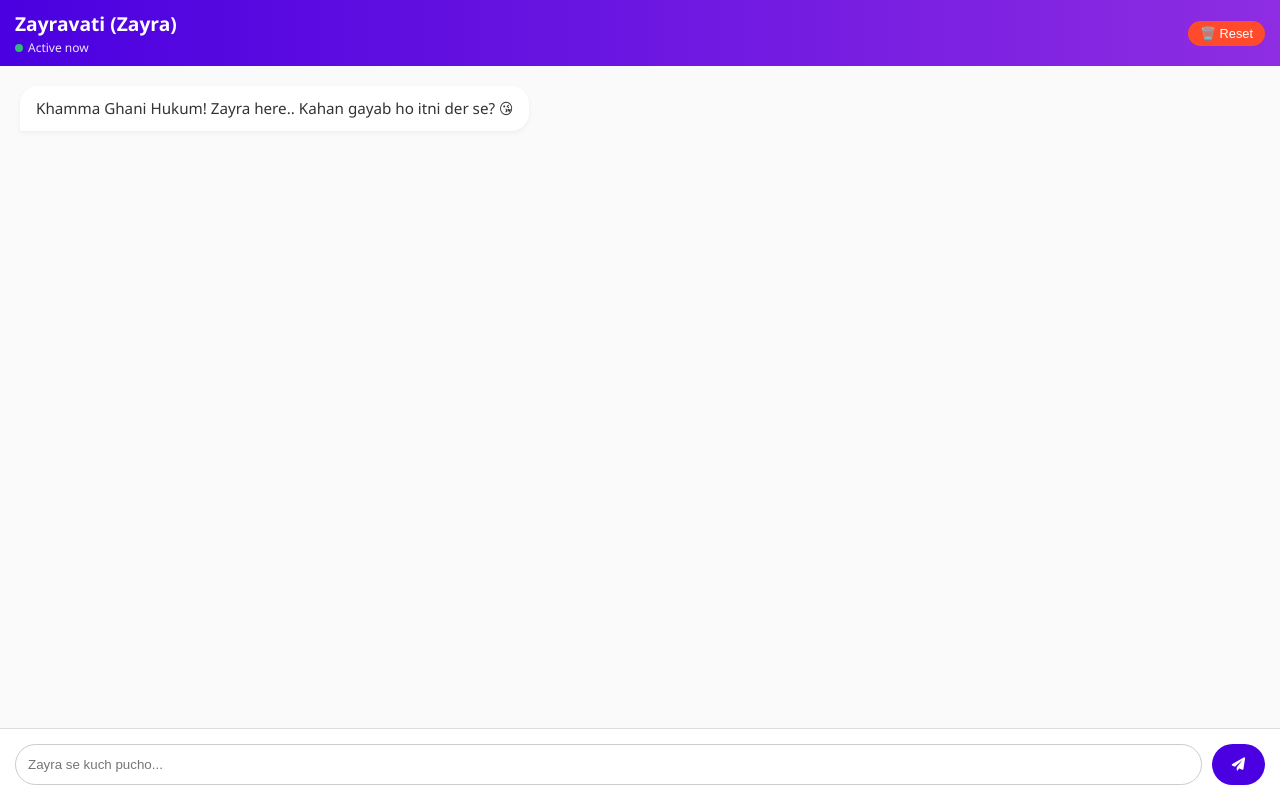
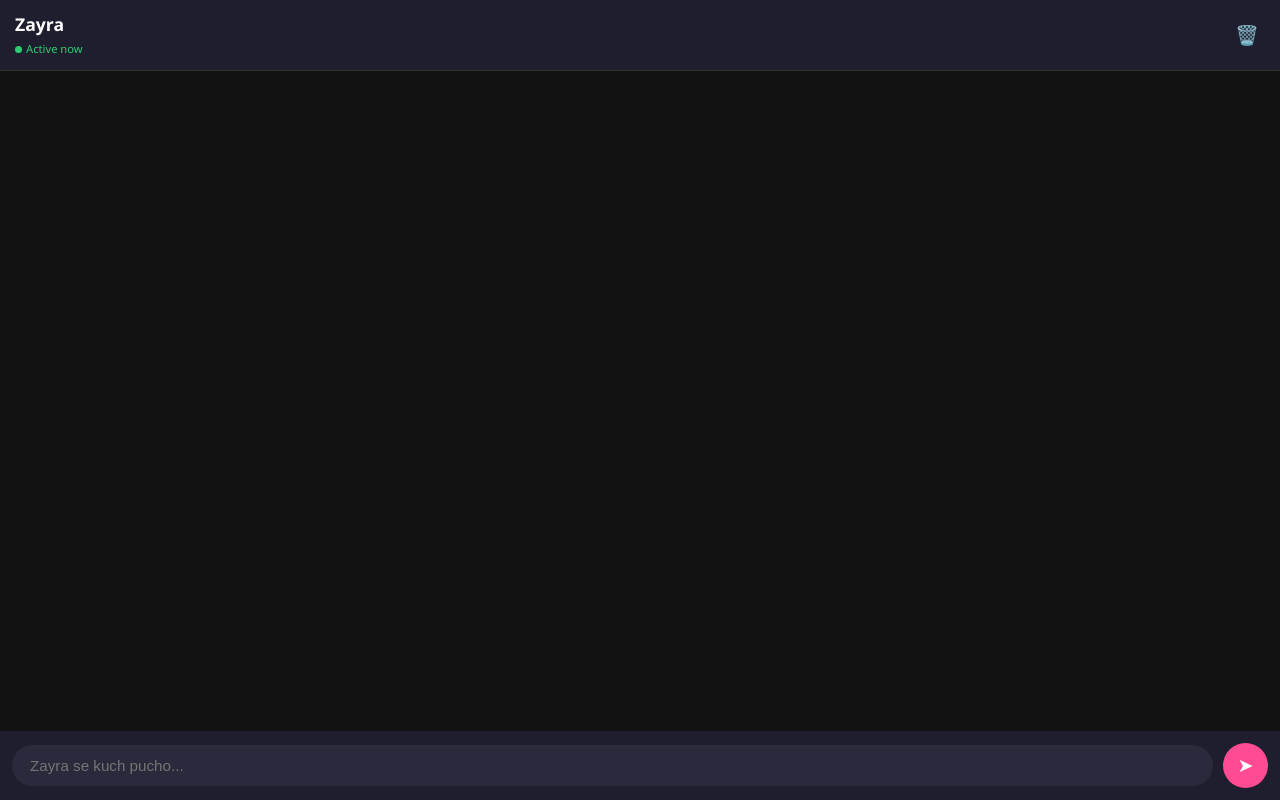
Before and after one commit to neerborana17-beep/Neer-Ai-For-CP, a Flask app: page / in a window 1280 px wide. Run offline with Flask 3, Linux system fonts and the light colour scheme.

Commit message:
Update index.html

```diff
--- a/templates/index.html
+++ b/templates/index.html
@@ -1,72 +1,53 @@
-
 <!DOCTYPE html>
 <html lang="en">
 <head>
     <meta charset="UTF-8">
     <meta name="viewport" content="width=device-width, initial-scale=1.0">
-    <title>Zayravati - Udaipur</title>
-    <link rel="stylesheet" href="https://cdnjs.cloudflare.com/ajax/libs/font-awesome/6.0.0/css/all.min.css">
+    <title>Zayra - Udaipur</title>
     <style>
-        body { font-family: 'Segoe UI', Tahoma, Geneva, Verdana, sans-serif; background: #f0f2f5; margin: 0; padding: 0; display: flex; flex-direction: column; height: 100vh; }
+        body { font-family: 'Segoe UI', sans-serif; background: #121212; color: white; margin: 0; display: flex; flex-direction: column; height: 100vh; }
 
-        /* --- New Left-Aligned Header --- */
-        #header { background: linear-gradient(to right, #4a00e0, #8e2de2); color: white; padding: 10px 15px; display: flex; justify-content: space-between; align-items: center; box-shadow: 0 2px 5px rgba(0,0,0,0.2); }
-        #header-left { display: flex; flex-direction: column; }
-        #bot-name { font-size: 1.2rem; font-weight: bold; }
-        #status-area { display: flex; align-items: center; font-size: 0.75rem; opacity: 0.9; margin-top: 2px; }
-        .status-dot { height: 8px; width: 8px; background-color: #2ecc71; border-radius: 50%; display: inline-block; margin-right: 5px; }
+        /* Header Left Aligned */
+        #header { background: #1e1e2e; padding: 12px 15px; display: flex; align-items: center; justify-content: space-between; border-bottom: 1px solid #333; }
+        #header-left { text-align: left; }
+        .status { font-size: 0.7rem; color: #2ecc71; margin-top: 2px; }
+        .dot { height: 7px; width: 7px; background: #2ecc71; border-radius: 50%; display: inline-block; margin-right: 4px; }
 
-        #chat-box { flex: 1; overflow-y: auto; padding: 20px; display: flex; flex-direction: column; gap: 15px; background: #fafafa; }
-        .msg { max-width: 80%; padding: 12px 16px; border-radius: 18px; line-height: 1.4; font-size: 0.95rem; }
-        .user { align-self: flex-end; background: #8e2de2; color: white; border-bottom-right-radius: 2px; }
-        .bot { align-self: flex-start; background: white; color: #333; border-bottom-left-radius: 2px; box-shadow: 0 2px 5px rgba(0,0,0,0.05); }
+        #chat-box { flex: 1; overflow-y: auto; padding: 15px; display: flex; flex-direction: column; gap: 12px; }
+        .msg { max-width: 80%; padding: 10px 15px; border-radius: 18px; font-size: 0.95rem; line-height: 1.4; }
+        .user { align-self: flex-end; background: #ff4b91; color: white; border-bottom-right-radius: 2px; }
+        .bot { align-self: flex-start; background: #2a2a3c; color: white; border-bottom-left-radius: 2px; }
 
-        /* --- Typing Indicator CSS --- */
-        #typing-indicator { display: none; align-self: flex-start; background: #e0e0e0; color: #555; border-radius: 18px; padding: 10px 15px; font-size: 0.8rem; border-bottom-left-radius: 2px; }
-        .dot { height: 6px; width: 6px; background: #888; border-radius: 50%; display: inline-block; animation: blink 1.4s infinite both; }
-        .dot:nth-child(2) { animation-delay: 0.2s; }
-        .dot:nth-child(3) { animation-delay: 0.4s; }
-        @keyframes blink { 0%, 80%, 100% { opacity: 0; } 40% { opacity: 1; } }
+        /* --- Typing Indicator: Just above input --- */
+        #typing-box { display: none; padding: 5px 20px; font-size: 0.8rem; color: #ff4b91; font-style: italic; background: #121212; }
 
-        #input-area { background: white; padding: 15px; display: flex; gap: 10px; border-top: 1px solid #ddd; }
-        input { flex: 1; border: 1px solid #ccc; padding: 12px; border-radius: 25px; outline: none; }
-        button { background: #4a00e0; color: white; border: none; padding: 10px 20px; border-radius: 25px; cursor: pointer; transition: 0.3s; }
-        button:hover { opacity: 0.8; }
-        #reset-btn { background: #ff4b2b; color: white; border: none; padding: 5px 12px; font-size: 0.8rem; border-radius: 15px; cursor: pointer; }
+        #input-area { padding: 12px; display: flex; gap: 10px; background: #1e1e2e; align-items: center; }
+        input { flex: 1; padding: 12px 18px; border-radius: 25px; border: none; outline: none; background: #2a2a3c; color: white; font-size: 0.95rem; }
+        button { background: #ff4b91; border: none; color: white; width: 45px; height: 45px; border-radius: 50%; cursor: pointer; display: flex; align-items: center; justify-content: center; font-size: 1.2rem; }
     </style>
 </head>
 <body>
 
     <div id="header">
         <div id="header-left">
-            <div id="bot-name">Zayravati (Zayra)</div>
-            <div id="status-area"><span class="status-dot"></span> Active now</div>
+            <span style="font-weight: bold; font-size: 1.1rem;">Zayra</span><br>
+            <span class="status"><span class="dot"></span>Active now</span>
         </div>
-        <button id="reset-btn" onclick="clearChat()">🗑️ Reset</button>
+        <button onclick="clearChat()" style="background:none; width:auto; height:auto;">🗑️</button>
     </div>
 
-    <div id="chat-box">
-        <div class="msg bot">Khamma Ghani Hukum! Zayra here.. Kahan gayab ho itni der se? 😘</div>
-    </div>
+    <div id="chat-box"></div>
 
-    <div id="typing-indicator">
-        Zayra is thinking
-        <span class="dot"></span>
-        <span class="dot"></span>
-        <span class="dot"></span>
-    </div>
+    <div id="typing-box">Zayra is thinking...</div>
 
     <div id="input-area">
-        <input type="text" id="user-msg" placeholder="Zayra se kuch pucho..." onkeypress="handleKey(event)">
-        <button onclick="sendMsg()"><i class="fa-solid fa-paper-plane"></i></button>
+        <input type="text" id="user-input" placeholder="Zayra se kuch pucho..." onkeypress="if(event.key==='Enter') sendMsg()">
+        <button onclick="sendMsg()">➤</button>
     </div>
 
     <script>
         const chatBox = document.getElementById('chat-box');
-        const typingIndicator = document.getElementById('typing-indicator');
-
-        // Main Chat Functions
-        function handleKey(e) { if(e.key === 'Enter') sendMsg(); }
+        const typingBox = document.getElementById('typing-box');
 
         function appendMsg(text, sender) {
             const div = document.createElement('div');
@@ -77,22 +58,17 @@
         }
 
         async function sendMsg() {
-            const input = document.getElementById('user-msg');
+            const input = document.getElementById('user-input');
             const msg = input.value.trim();
             if(!msg) return;
 
-            // 1. Show User Message
             appendMsg(msg, 'user');
             input.value = '';
 
-            // 2. Show Typing Indicator
-            typingIndicator.style.display = 'block';
-            chatBox.scrollTop = chatBox.scrollHeight;
+            // Show Typing Box
+            typingBox.style.display = 'block';
 
             try {
-                // Time delay to simulate "thinking" on Render free tier
-                await new Promise(r => setTimeout(r, 500));
-
                 const res = await fetch('/chat', {
                     method: 'POST',
                     headers: {'Content-Type': 'application/json'},
@@ -100,23 +76,27 @@
                 });
                 const data = await res.json();
 
-                // 3. Hide Typing and Show Bot Reply
-                typingIndicator.style.display = 'none';
-                appendMsg(data.reply, 'bot');
+                typingBox.style.display = 'none';
+
+                // Fix: Check if reply exists before appending
+                if(data && data.reply) {
+                    appendMsg(data.reply, 'bot');
+                } else {
+                    appendMsg("Hukum, kuch samajh nahi aaya, phir se bolenge? 🙄", 'bot');
+                }
+
             } catch (e) {
-                // Handle Error case
-                typingIndicator.style.display = 'none';
-                appendMsg("Hukum, net nakhre kar raha hai sa! 🙄 (Server wake up ho raha hai, thoda ruk kar try karein)", 'bot');
+                typingBox.style.display = 'none';
+                appendMsg("Hukum, net thoda dheere chal raha hai sa! 🙄", 'bot');
             }
         }
 
         async function clearChat() {
-            if(!confirm("Kya aap puraani yaadein mitaana chahte hain sa?")) return;
-            const res = await fetch('/delete_history_secret_99', {method: 'POST'});
-            const data = await res.json();
-            alert(data.message);
-            location.reload();
+            if(confirm("Yaadein mita dein hukum?")) {
+                await fetch('/delete_history_secret_99', {method: 'POST'});
+                location.reload();
+            }
         }
     </script>
 </body>
-</html>
+        </html>
```
